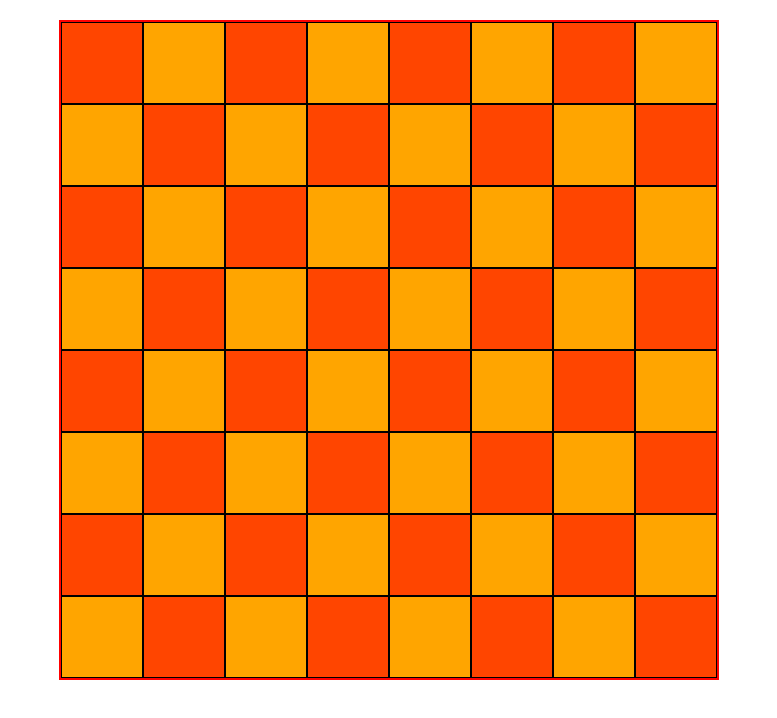
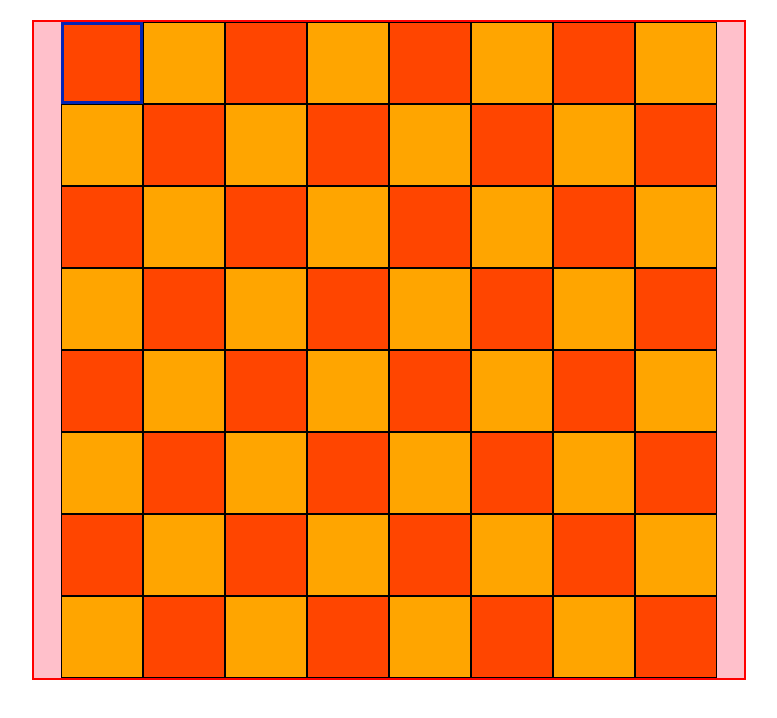
Before and after one commit to MoSalah001/Chess, a plain HTML site: page index.html in a window 1280 px wide. Both pictures are taken after a click on the element 353 px from the left and 63 px from the top of the page. Shown: the whole page, without its empty margins (251-1028 px from the left). Drawn offline with Linux system fonts and the light colour scheme.

Commit message:
more styling and adding active effect

```diff
--- a/public/css/style.css
+++ b/public/css/style.css
@@ -3,13 +3,14 @@
     margin: 0;
 }
 .board {
-    width: 656px;
+    width: 710px;
     height: 656px;
     display: flex;
     flex-wrap: wrap;
     margin: 20px auto;
-    background-color: blue;
+    background-color: pink;
     border: 2px solid red;
+    justify-content: center;
 }
 
 
@@ -31,3 +32,9 @@
     background-color: orange;
     border: 1px solid black;
 }
+
+.active {
+    border: 3px solid rgb(3, 36, 182);
+    width: 76px;
+    height: 76px;
+}
--- a/public/js/index.js
+++ b/public/js/index.js
@@ -27,6 +27,7 @@ window.onload = () => {
     }
   }
   function test() {
+    this.classList.toggle("active");
     console.log(this);
   }
 };
```
